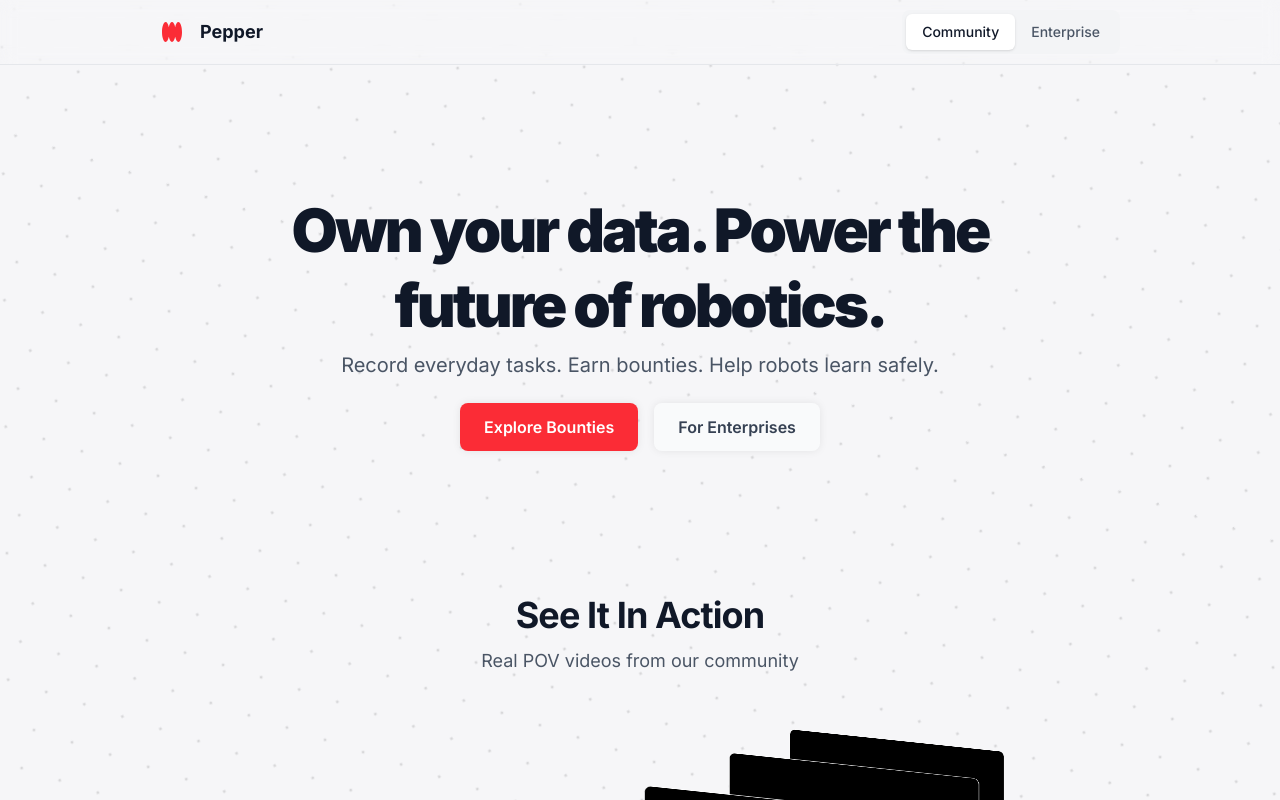
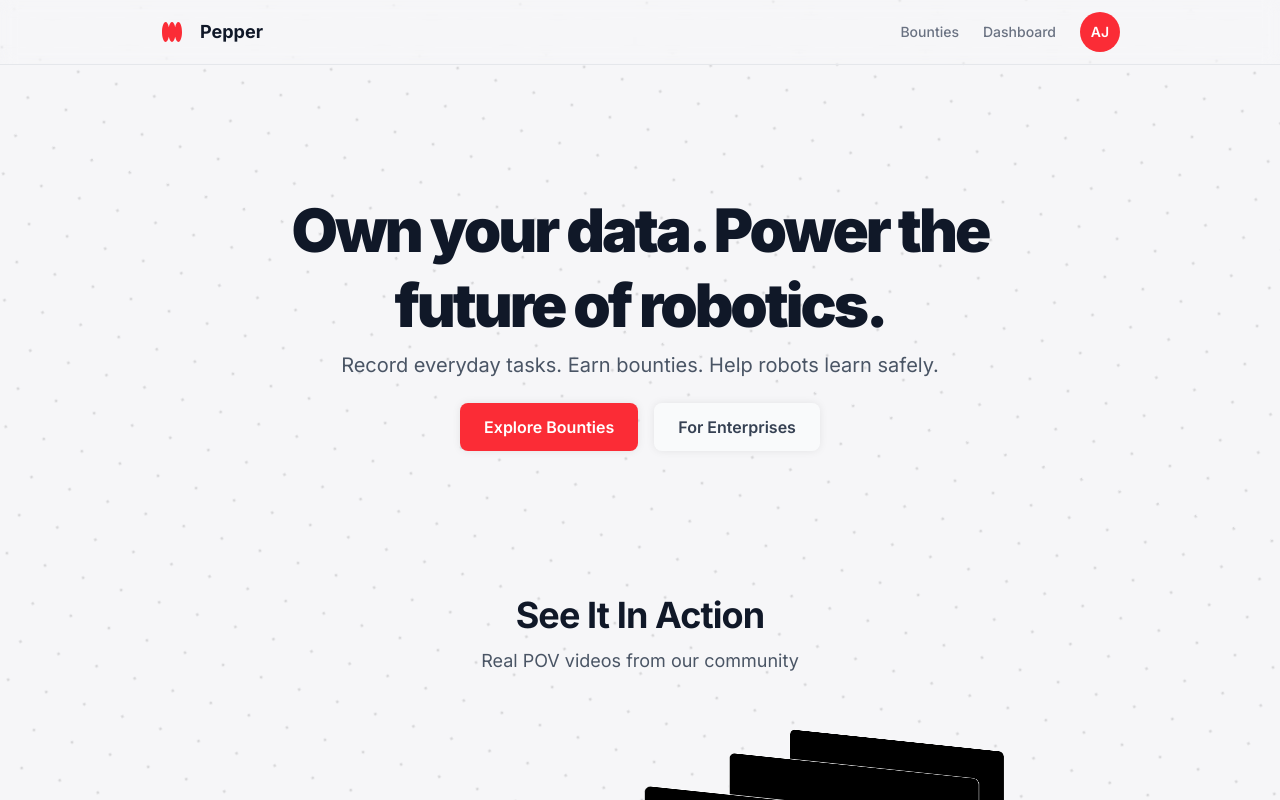
Before and after one commit to Aarjav0210/pov-bounties-frontend, a Next.js app: page / in a window 1280 px wide. Shown: the top 800 px of the page. Built offline with nearby package versions, Linux system fonts and the light colour scheme; grey boxes are pictures that could not be loaded.

Commit message:
Revert navbar to user journey views

```diff
--- a/src/app/page.tsx
+++ b/src/app/page.tsx
@@ -1,10 +1,22 @@
 "use client";
 import Link from "next/link";
+import { useRouter } from "next/navigation";
+import { Building2, User } from "lucide-react";
 import { Button } from "@/components/ui/button";
+import {
+  DropdownMenu,
+  DropdownMenuContent,
+  DropdownMenuItem,
+  DropdownMenuLabel,
+  DropdownMenuSeparator,
+  DropdownMenuTrigger,
+} from "@/components/ui/dropdown-menu";
 import { cn } from "@/lib/utils";
 import CardSwap, { Card } from '@/components/CardSwap'
 
 export default function Home() {
+  const router = useRouter();
+
   return (
     <div className="relative flex min-h-screen w-full flex-col">
       {/* Animated Dot Pattern Background */}
@@ -31,28 +43,47 @@ export default function Home() {
             <h2 className="text-gray-900 text-lg font-bold">Pepper</h2>
           </Link>
           <div className="flex items-center gap-6">
-            <div className="inline-flex items-center justify-center rounded-lg bg-gray-100 p-1">
+            <nav className="hidden items-center gap-6 md:flex">
+              <Link
+                href="/bounties"
+                className="text-sm font-medium text-gray-500 hover:text-gray-900 transition-colors"
+              >
+                Bounties
+              </Link>
               <Link
                 href="/dashboard"
-                className={cn(
-                  "px-4 py-2 text-sm font-medium rounded-md transition-all",
-                  "hover:bg-white hover:text-gray-900",
-                  "bg-white text-gray-900 shadow-sm"
-                )}
+                className="text-sm font-medium text-gray-500 hover:text-gray-900 transition-colors"
               >
-                Community
+                Dashboard
               </Link>
-              <Link
-                href="/enterprise"
-                className={cn(
-                  "px-4 py-2 text-sm font-medium rounded-md transition-all",
-                  "hover:bg-white hover:text-gray-900",
-                  "text-gray-600"
-                )}
-              >
-                Enterprise
-              </Link>
-            </div>
+            </nav>
+            <DropdownMenu>
+              <DropdownMenuTrigger asChild>
+                <button className="flex items-center focus:outline-none focus:ring-2 focus:ring-offset-2 focus:ring-red-500 rounded-full">
+                  <div className="flex items-center justify-center w-10 h-10 rounded-full bg-red-500 hover:bg-red-600 text-white font-semibold text-sm transition-colors">
+                    AJ
+                  </div>
+                </button>
+              </DropdownMenuTrigger>
+              <DropdownMenuContent align="end" className="w-56">
+                <DropdownMenuLabel>Switch Account</DropdownMenuLabel>
+                <DropdownMenuSeparator />
+                <DropdownMenuItem
+                  onClick={() => router.push("/")}
+                  className="flex items-center gap-2 cursor-pointer bg-gray-50"
+                >
+                  <User className="h-4 w-4" />
+                  <span>User Account</span>
+                </DropdownMenuItem>
+                <DropdownMenuItem
+                  onClick={() => router.push("/enterprise")}
+                  className="flex items-center gap-2 cursor-pointer"
+                >
+                  <Building2 className="h-4 w-4" />
+                  <span>Enterprise Account</span>
+                </DropdownMenuItem>
+              </DropdownMenuContent>
+            </DropdownMenu>
           </div>
         </div>
       </header>
--- a/src/components/ui/dropdown-menu.tsx
+++ b/src/components/ui/dropdown-menu.tsx
@@ -47,7 +47,7 @@ const DropdownMenuSubContent = React.forwardRef<
   <DropdownMenuPrimitive.SubContent
     ref={ref}
     className={cn(
-      "z-50 min-w-[8rem] overflow-hidden rounded-md border bg-popover p-1 text-popover-foreground shadow-lg data-[state=open]:animate-in data-[state=closed]:animate-out data-[state=closed]:fade-out-0 data-[state=open]:fade-in-0 data-[state=closed]:zoom-out-95 data-[state=open]:zoom-in-95 data-[side=bottom]:slide-in-from-top-2 data-[side=left]:slide-in-from-right-2 data-[side=right]:slide-in-from-left-2 data-[side=top]:slide-in-from-bottom-2",
+      "z-50 min-w-[8rem] overflow-hidden rounded-md bg-popover p-1 text-popover-foreground shadow-lg data-[state=open]:animate-in data-[state=closed]:animate-out data-[state=closed]:fade-out-0 data-[state=open]:fade-in-0 data-[state=closed]:zoom-out-95 data-[state=open]:zoom-in-95 data-[side=bottom]:slide-in-from-top-2 data-[side=left]:slide-in-from-right-2 data-[side=right]:slide-in-from-left-2 data-[side=top]:slide-in-from-bottom-2",
       className
     )}
     {...props}
@@ -65,7 +65,7 @@ const DropdownMenuContent = React.forwardRef<
       ref={ref}
       sideOffset={sideOffset}
       className={cn(
-        "z-50 min-w-[8rem] overflow-hidden rounded-md border bg-white p-1 text-gray-900 shadow-md data-[state=open]:animate-in data-[state=closed]:animate-out data-[state=closed]:fade-out-0 data-[state=open]:fade-in-0 data-[state=closed]:zoom-out-95 data-[state=open]:zoom-in-95 data-[side=bottom]:slide-in-from-top-2 data-[side=left]:slide-in-from-right-2 data-[side=right]:slide-in-from-left-2 data-[side=top]:slide-in-from-bottom-2",
+        "z-50 min-w-[8rem] overflow-hidden rounded-md bg-white p-1 text-gray-900 shadow-md data-[state=open]:animate-in data-[state=closed]:animate-out data-[state=closed]:fade-out-0 data-[state=open]:fade-in-0 data-[state=closed]:zoom-out-95 data-[state=open]:zoom-in-95 data-[side=bottom]:slide-in-from-top-2 data-[side=left]:slide-in-from-right-2 data-[side=right]:slide-in-from-left-2 data-[side=top]:slide-in-from-bottom-2",
         className
       )}
       {...props}
```
